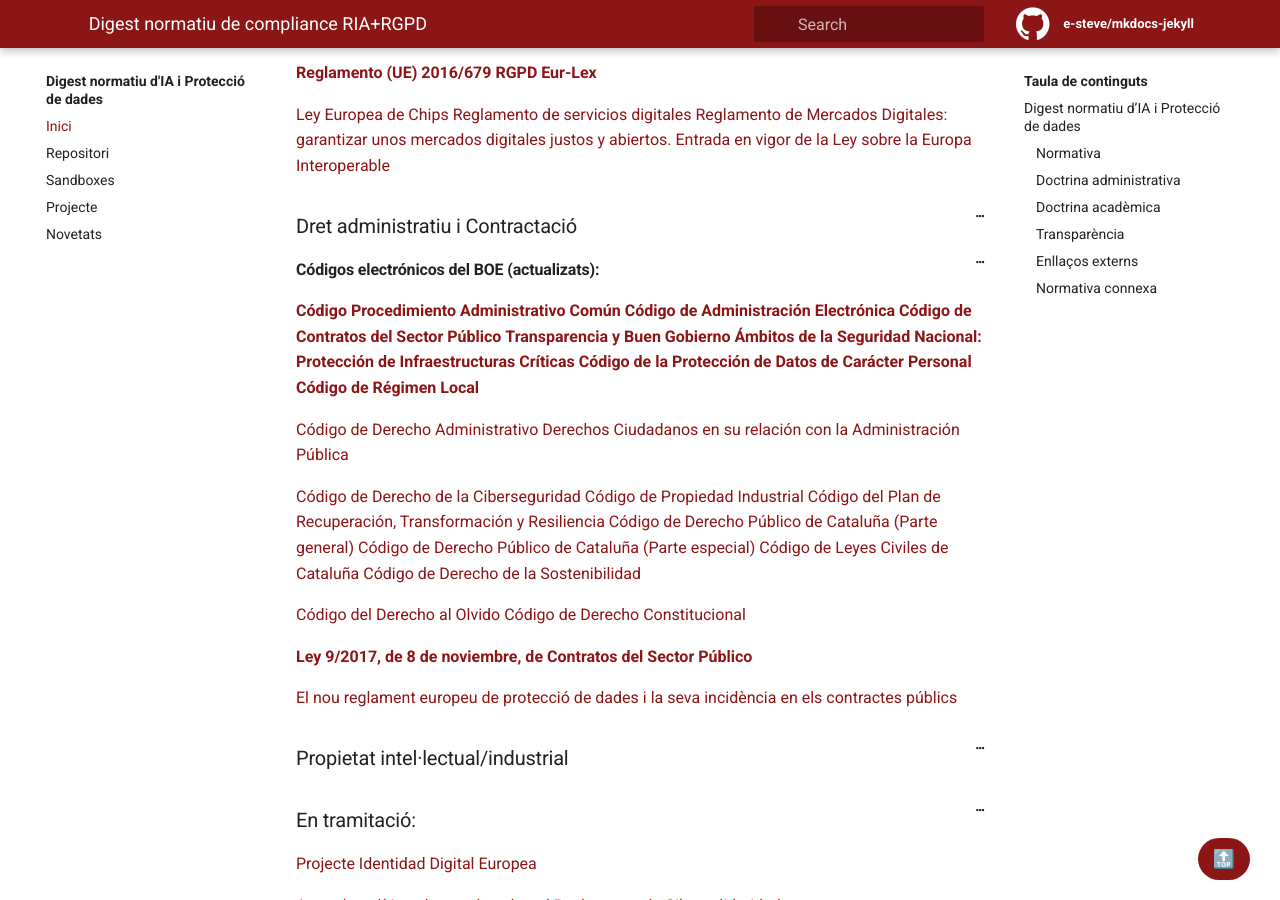
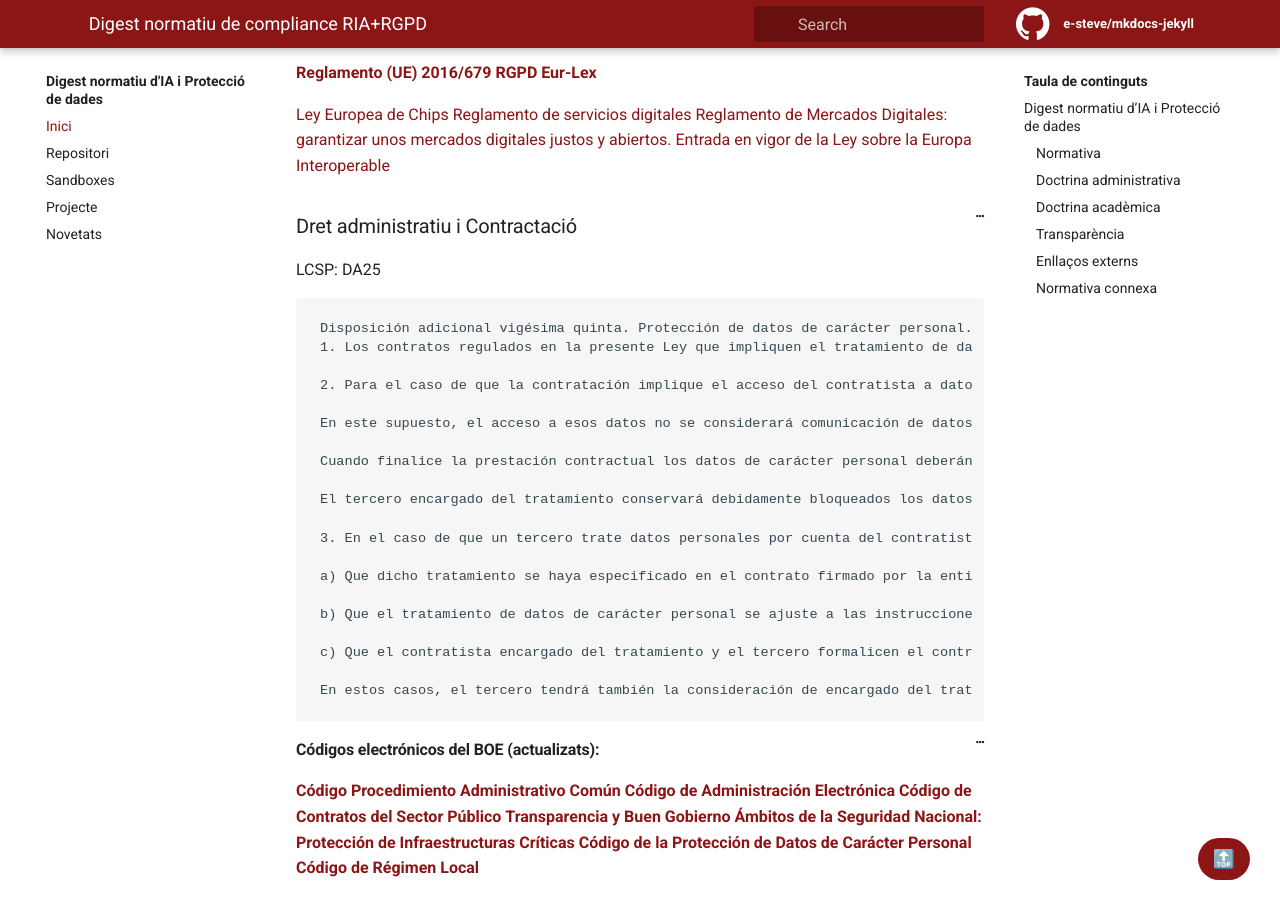
Before and after one commit to e-steve/e-steve.github.io, a Jekyll site: the page built from pages/index.md, in a window 1280 px wide and 900 px high, scrolled down 211 px. Built offline with Jekyll 4.4.1, drawn with Linux system fonts in a browser that asks for light colours.

Commit message:
Update index.md

````diff
--- a/pages/index.md
+++ b/pages/index.md
@@ -20,6 +20,30 @@ permalink: /
 [Entrada en vigor de la Ley sobre la Europa Interoperable](https://commission.europa.eu/strategy-and-policy/priorities-2019-2024/europe-fit-digital-age_es#:~:text=Entrada%20en%20vigor%20de%20la%20Ley%20sobre%20la%20Europa%20Interoperable)
 
 ### Dret administratiu i Contractació
+
+LCSP: DA25
+```
+Disposición adicional vigésima quinta. Protección de datos de carácter personal.
+1. Los contratos regulados en la presente Ley que impliquen el tratamiento de datos de carácter personal deberán respetar en su integridad la Ley Orgánica 15/1999, de 13 de diciembre, de Protección de Datos de Carácter Personal, y su normativa de desarrollo.
+
+2. Para el caso de que la contratación implique el acceso del contratista a datos de carácter personal de cuyo tratamiento sea responsable la entidad contratante, aquel tendrá la consideración de encargado del tratamiento.
+
+En este supuesto, el acceso a esos datos no se considerará comunicación de datos, cuando se cumpla lo previsto en el artículo 12.2 y 3 de la Ley Orgánica 15/1999, de 13 de diciembre. En todo caso, las previsiones del artículo 12.2 de dicha Ley deberán de constar por escrito.
+
+Cuando finalice la prestación contractual los datos de carácter personal deberán ser destruidos o devueltos a la entidad contratante responsable, o al encargado de tratamiento que esta hubiese designado.
+
+El tercero encargado del tratamiento conservará debidamente bloqueados los datos en tanto pudieran derivarse responsabilidades de su relación con la entidad responsable del tratamiento.
+
+3. En el caso de que un tercero trate datos personales por cuenta del contratista, encargado del tratamiento, deberán de cumplirse los siguientes requisitos:
+
+a) Que dicho tratamiento se haya especificado en el contrato firmado por la entidad contratante y el contratista.
+
+b) Que el tratamiento de datos de carácter personal se ajuste a las instrucciones del responsable del tratamiento.
+
+c) Que el contratista encargado del tratamiento y el tercero formalicen el contrato en los términos previstos en el artículo 12.2 de la Ley Orgánica 15/1999, de 13 de diciembre.
+
+En estos casos, el tercero tendrá también la consideración de encargado del tratamiento.
+```
 
 #### Códigos electrónicos del BOE (actualizats):
 
````
